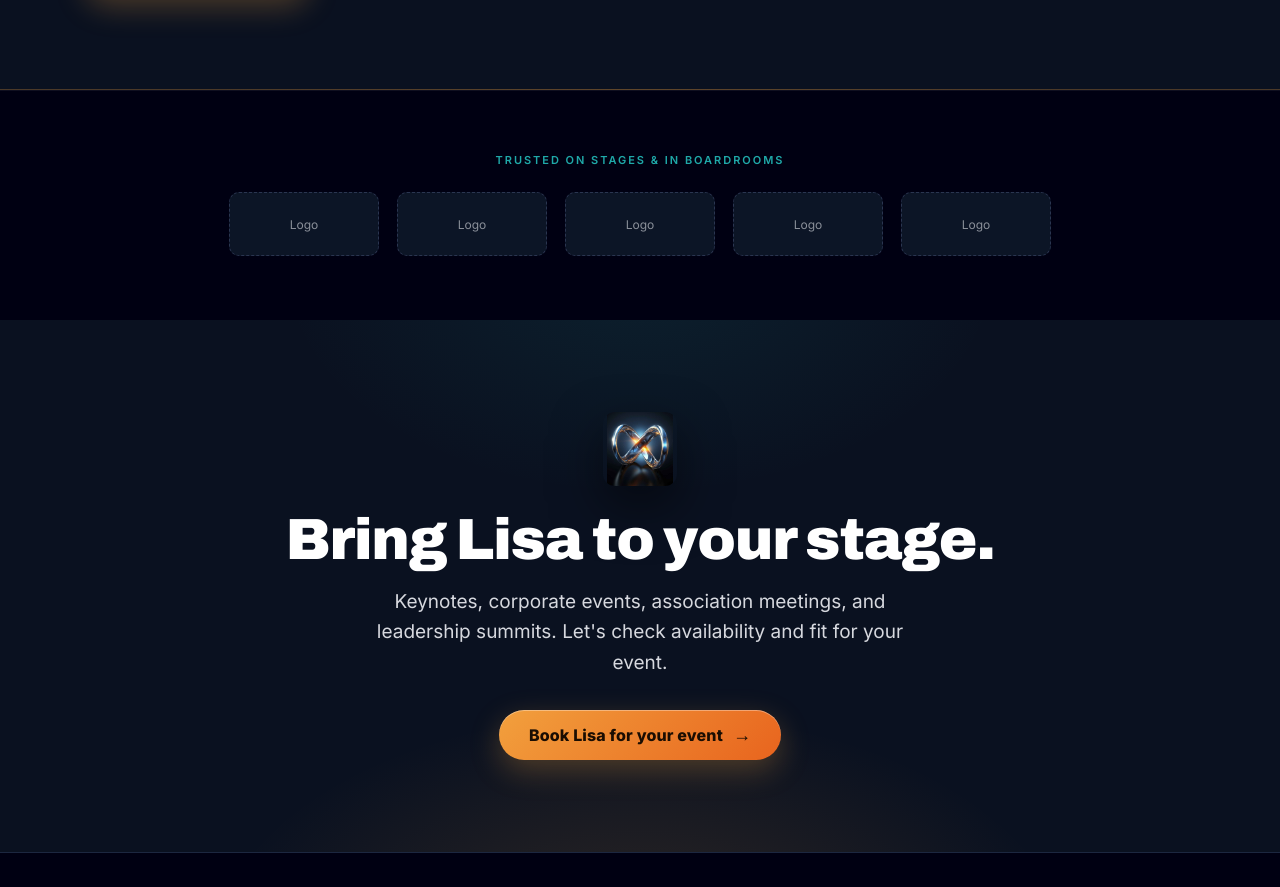
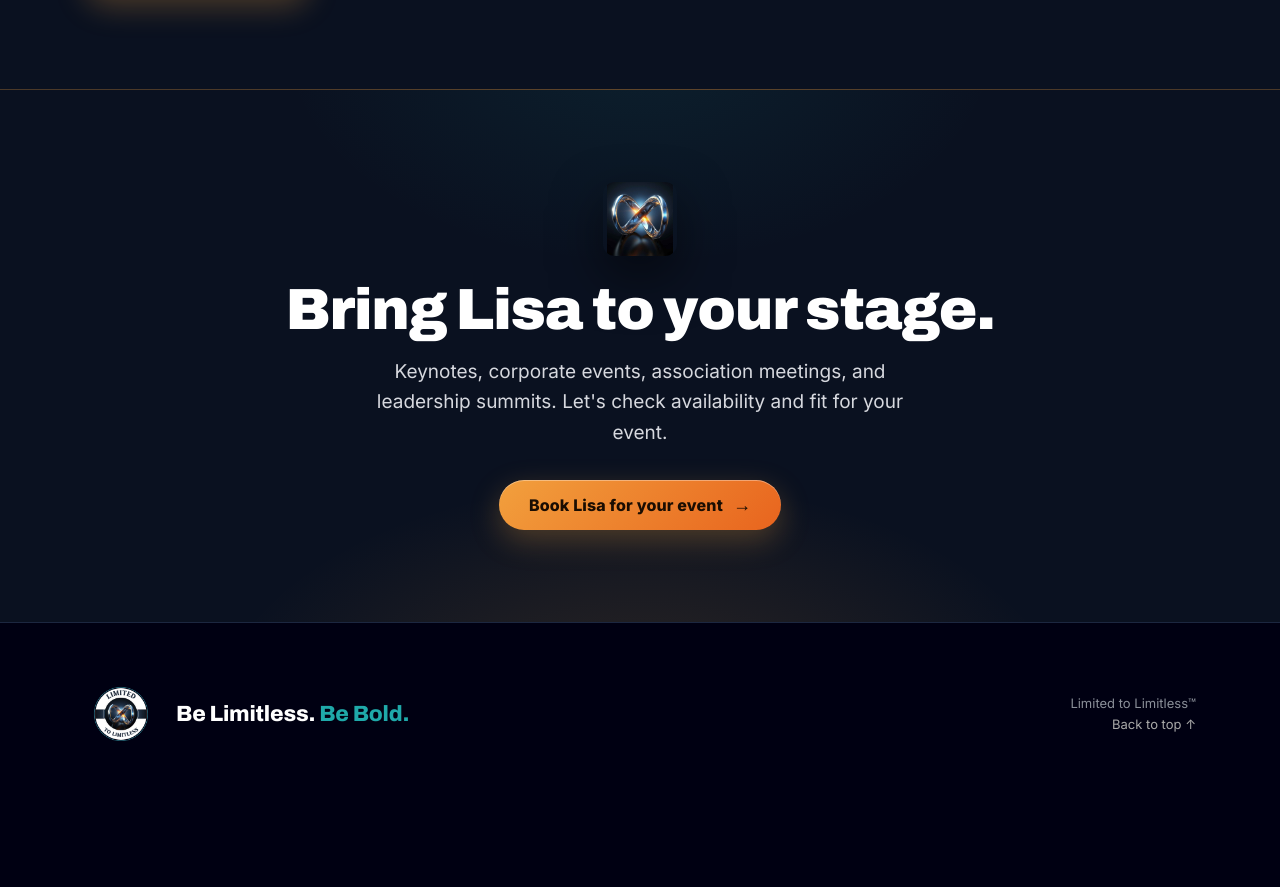
Before and after one commit to lisamurphy-ltl/keynotes-by-lisa, a plain HTML site: page index.html in a window 1280 px wide. Shown: the part 3125-4012 px from the top of the page. After the commit the page ends 3920 px from the top, so only its background shows below. Drawn offline with Linux system fonts and the light colour scheme.

Commit message:
Hide Trusted By logo row until real logos are supplied
The section only had grey "Logo" placeholders; on a live speaker page with a
QR circulating, that reads as unfinished. Commented out the block (restore once
real client/partner logo files are added to /assets).

Co-Authored-By: Claude Opus 4.8 <noreply@anthropic.com>

```diff
--- a/index.html
+++ b/index.html
@@ -375,17 +375,20 @@ section{position:relative}
   </div>
 </section>
 
-<!-- ===================== CLIENT / PARTNER LOGOS (per Gini) ===================== -->
+<!-- ===================== CLIENT / PARTNER LOGOS (per Gini) =====================
+     Hidden from the live page until real logos are supplied — no placeholder
+     "Logo" boxes should be public. To restore: uncomment the block below and
+     drop the logo files into /assets, then swap in <img> tags.
+
 <section class="logos pad-sm divide">
   <div class="wrap">
     <div class="section-label">Trusted on stages &amp; in boardrooms</div>
-    <!-- PLACEHOLDER: swap these for real client / partner logos -->
     <div class="row">
-      <div class="slot">Logo</div><div class="slot">Logo</div><div class="slot">Logo</div>
-      <div class="slot">Logo</div><div class="slot">Logo</div>
+      <img class="logo" src="assets/logo-1.png" alt="COMPANY NAME">
     </div>
   </div>
 </section>
+================================================================================ -->
 
 <!-- ===================== FINAL CTA ===================== -->
 <section class="final pad">
```
